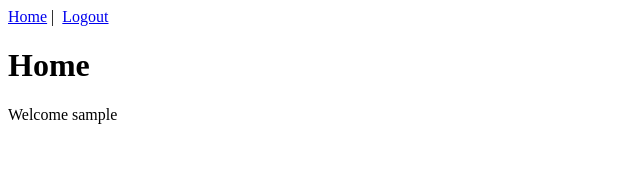
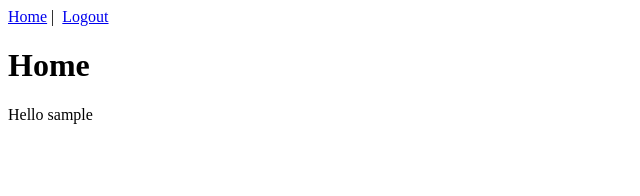
Before and after one commit to MoTreek/Student-ChatBot, a Vue app in the folder vue/: page / in a window 1280 px wide. Shown: the top 196 px of the page, without its empty margins (0-640 px from the left). Built offline with nearby package versions, Linux system fonts and the light colour scheme; sample sign-in values are in the browser's storage.

Commit message:
Brooklyn

```diff
--- a/vue/src/views/Home.vue
+++ b/vue/src/views/Home.vue
@@ -1,7 +1,7 @@
 <template>
   <div class="home">
     <h1>Home </h1>
-    <p>Welcome {{this.$store.state.user.username}}</p>
+    <p>Hello {{this.$store.state.user.username}}</p>
   </div>
 </template>
 
```
